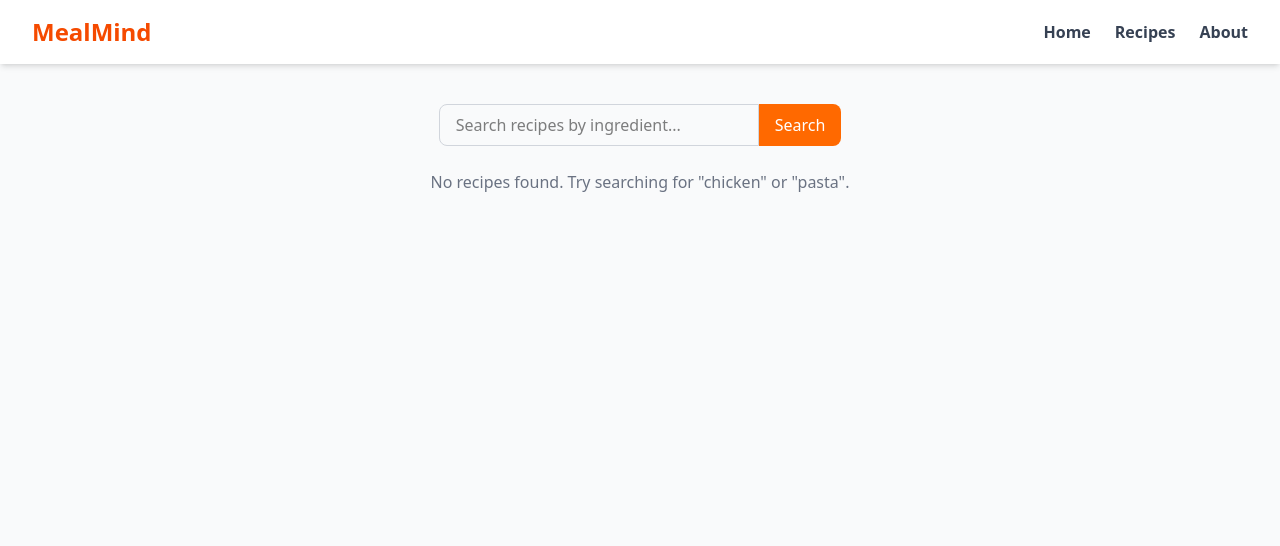
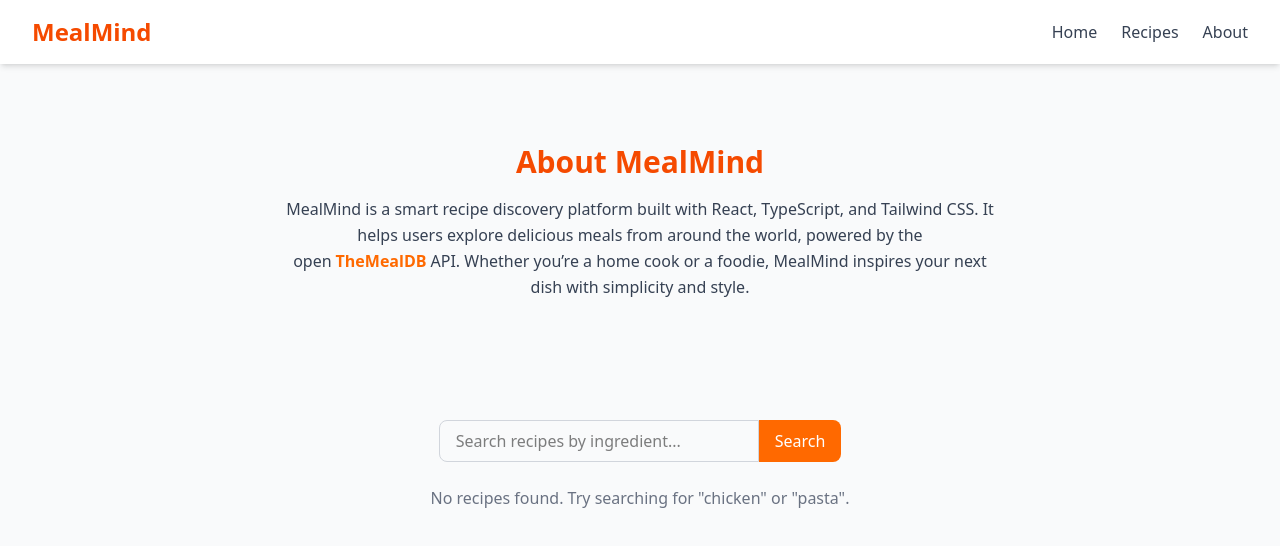
Before and after one commit to 0prii0/Meal-Mind, a React (Vite) app in the folder Meal-Mind/: page /about in a window 1280 px wide. Shown: the top 546 px of the page. Built offline with nearby package versions, Linux system fonts and the light colour scheme.

Commit message:
completed link routing feature using react router dom

```diff
--- a/Meal-Mind/package.json
+++ b/Meal-Mind/package.json
@@ -14,6 +14,7 @@
     "framer-motion": "^12.23.24",
     "react": "^19.1.1",
     "react-dom": "^19.1.1",
+    "react-router-dom": "^7.9.4",
     "tailwindcss": "^4.1.16"
   },
   "devDependencies": {
--- a/Meal-Mind/src/App.tsx
+++ b/Meal-Mind/src/App.tsx
@@ -5,7 +5,11 @@ import {motion} from 'framer-motion'
 import { AnimatePresence } from "framer-motion";
 import RecipeModal from './components/RecipeModal';
 import RecipeCard from './components/RecipeCard';
-import SearchBar from '../src/components/Searchbar';
+import SearchBar from './components/SearchBar'
+import { Routes, Route } from "react-router-dom";
+import Home from './pages/Home';
+import About from './pages/About';
+import Recipes from './pages/Recipes';
 
 
 function App() {
@@ -24,6 +28,11 @@ function App() {
   return (
   <div className="min-h-screen bg-gray-50">
       <Navbar />
+      <Routes>
+        <Route path="/" element={<Home />} />
+        <Route path="/about" element={<About />} />
+        <Route path="/recipes" element={<Recipes />} />
+      </Routes>
       <SearchBar onSearch={fetchRecipes} />
 
       <motion.div
--- a/Meal-Mind/src/components/Navbar.tsx
+++ b/Meal-Mind/src/components/Navbar.tsx
@@ -1,7 +1,11 @@
 import { motion } from "framer-motion"
+import { NavLink } from "react-router-dom";
 
 
 const Navbar = () => {
+  const linkClass =
+    "hover:text-orange-600 transition font-medium";
+
   return (
     <motion.nav
       className="flex justify-between items-center py-4 px-8 bg-white shadow-md"
@@ -11,9 +15,17 @@ const Navbar = () => {
     >
       <h1 className="text-2xl font-bold text-orange-600">MealMind</h1>
       <ul className="flex gap-6 text-gray-700 font-semibold">
-        <li><a href="#">Home</a></li>
-        <li><a href="#">Recipes</a></li>
-        <li><a href="#">About</a></li>
+        <NavLink to="/home" className={linkClass}>
+          Home
+        </NavLink>
+
+        <NavLink to="/recipes" className={linkClass}>
+          Recipes
+        </NavLink>
+
+        <NavLink to="/about" className={linkClass}>
+          About
+        </NavLink>
       </ul>
     </motion.nav>
   );
--- a/Meal-Mind/src/main.tsx
+++ b/Meal-Mind/src/main.tsx
@@ -1,10 +1,13 @@
 import { StrictMode } from 'react'
 import { createRoot } from 'react-dom/client'
+import { BrowserRouter } from 'react-router-dom'
 import App from './App.tsx'
 import './index.css'
 
 createRoot(document.getElementById('root')!).render(
   <StrictMode>
-    <App />
+    <BrowserRouter>
+      <App />
+    </BrowserRouter>
   </StrictMode>,
 )
--- /dev/null
+++ b/Meal-Mind/src/pages/About.tsx
@@ -0,0 +1,29 @@
+import { motion } from "framer-motion";
+
+const About = () => {
+  return (
+    <motion.div
+      className="max-w-3xl mx-auto py-20 px-6 text-center"
+      initial={{ opacity: 0 }}
+      animate={{ opacity: 1 }}
+      transition={{ duration: 0.5 }}
+    >
+      <h2 className="text-3xl font-bold text-orange-600 mb-4">About MealMind</h2>
+      <p className="text-gray-700 leading-relaxed">
+        MealMind is a smart recipe discovery platform built with React, TypeScript, and Tailwind CSS.
+        It helps users explore delicious meals from around the world, powered by the open
+        <a
+          href="https://www.themealdb.com/"
+          className="text-orange-500 font-semibold mx-1"
+          target="_blank"
+          rel="noreferrer"
+        >
+          TheMealDB
+        </a>
+        API. Whether you’re a home cook or a foodie, MealMind inspires your next dish with simplicity and style.
+      </p>
+    </motion.div>
+  );
+};
+
+export default About;
--- /dev/null
+++ b/Meal-Mind/src/pages/Home.tsx
@@ -0,0 +1,22 @@
+import { motion } from "framer-motion";
+
+const Home = () => {
+  return (
+    <motion.div
+      className="flex flex-col items-center justify-center text-center py-20 px-6"
+      initial={{ opacity: 0 }}
+      animate={{ opacity: 1 }}
+      transition={{ duration: 0.6 }}
+    >
+      <h1 className="text-4xl sm:text-5xl font-bold text-orange-600 mb-4">
+        Welcome to MealMind 🍽️
+      </h1>
+      <p className="text-gray-600 text-lg max-w-2xl">
+        Discover tasty recipes, find meal inspiration, and explore new flavors with
+        MealMind — your smart recipe recommendation companion.
+      </p>
+    </motion.div>
+  );
+};
+
+export default Home;
--- /dev/null
+++ b/Meal-Mind/src/pages/Recipes.tsx
@@ -0,0 +1,51 @@
+import { useState } from "react";
+import { motion, AnimatePresence } from "framer-motion";
+import SearchBar from "../components/SearchBar";
+import RecipeCard from "../components/RecipeCard";
+import RecipeModal from "../components/RecipeModal";
+import type { Recipe } from "../types/recipe";
+
+const Recipes = () => {
+  const [recipes, setRecipes] = useState<Recipe[]>([]);
+  const [selectedRecipe, setSelectedRecipe] = useState<Recipe | null>(null);
+
+  const fetchRecipes = async (query: string) => {
+    const res = await fetch(
+      `https://www.themealdb.com/api/json/v1/1/search.php?s=${query}`
+    );
+    const data = await res.json();
+    setRecipes(data.meals || []);
+  };
+
+  return (
+    <div className="min-h-screen  from-orange-50 to-white pb-12">
+      <SearchBar onSearch={fetchRecipes} />
+
+      <motion.div
+        className="grid grid-cols-1 sm:grid-cols-2 md:grid-cols-3 gap-6 px-8"
+        layout
+      >
+        {recipes.length > 0 ? (
+          recipes.map((r) => (
+            <RecipeCard key={r.idMeal} recipe={r} onSelect={setSelectedRecipe} />
+          ))
+        ) : (
+          <p className="col-span-full text-center text-gray-500">
+            Try searching for your favorite ingredient 🍔
+          </p>
+        )}
+      </motion.div>
+
+      <AnimatePresence>
+        {selectedRecipe && (
+          <RecipeModal
+            recipe={selectedRecipe}
+            onClose={() => setSelectedRecipe(null)}
+          />
+        )}
+      </AnimatePresence>
+    </div>
+  );
+};
+
+export default Recipes;
```
Also changed, not shown: 1 other file (tests, documents, lock files or other folders).
